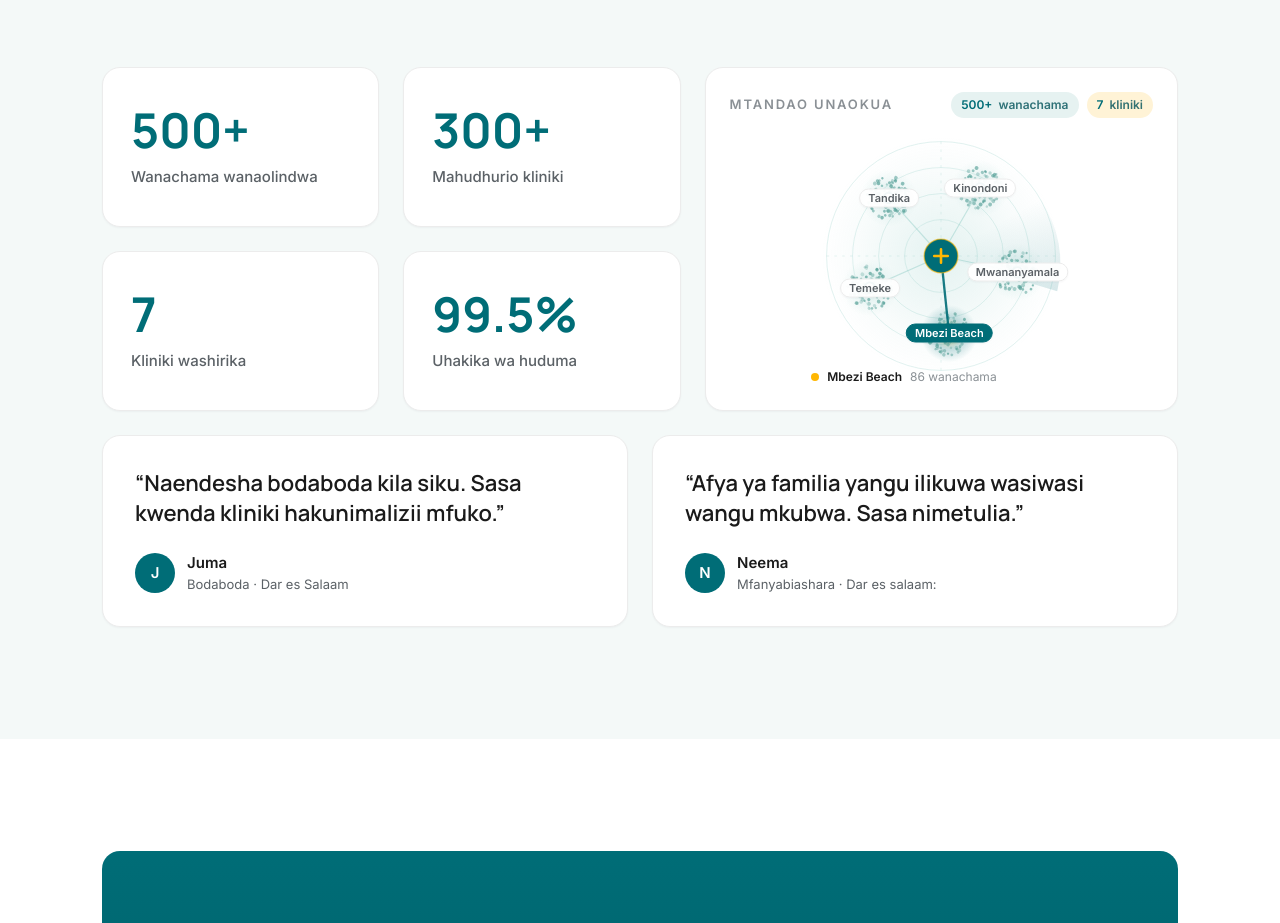
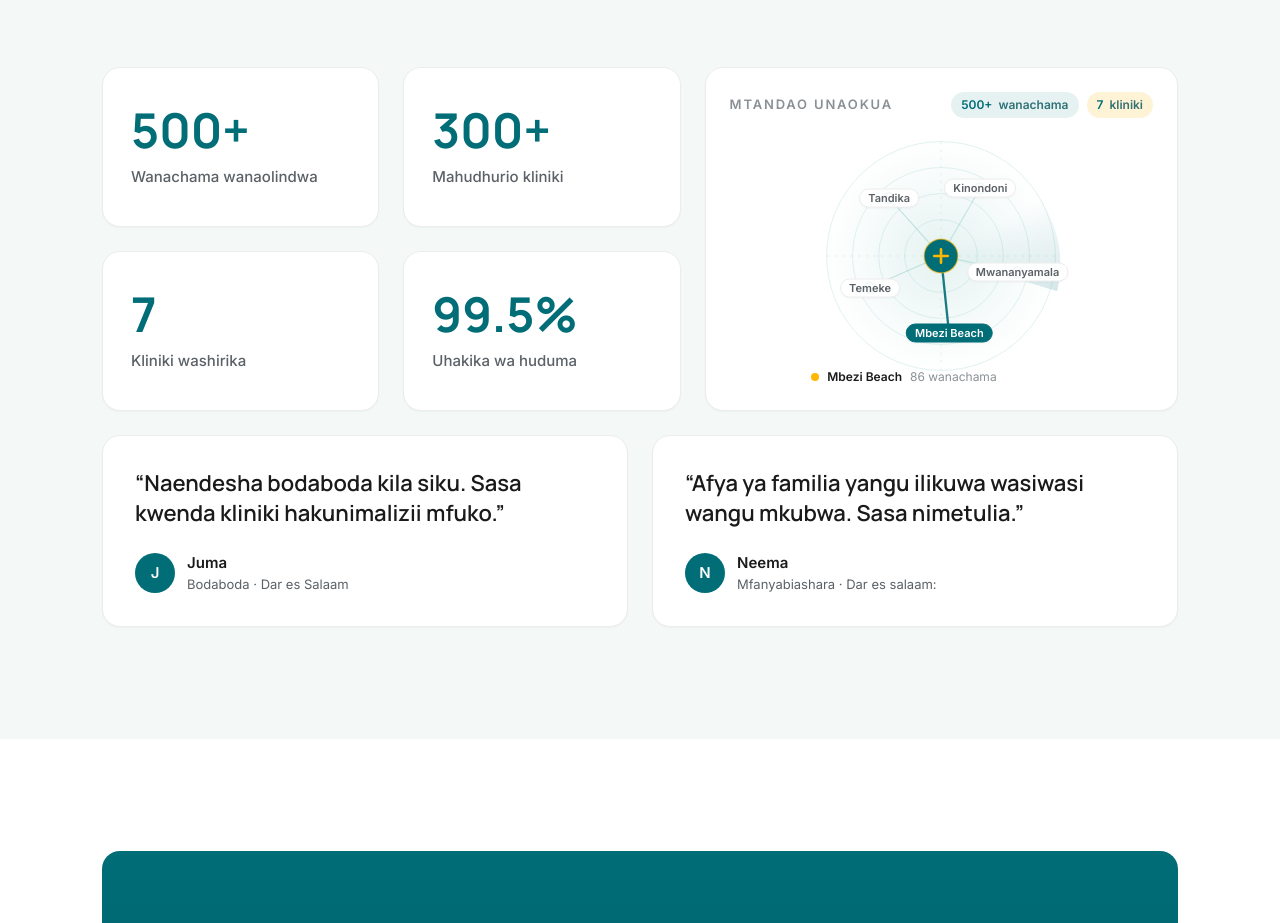
Before and after one commit to MGASALUCAS/afyatrust, a Next.js app: page / in a window 1280 px wide. Shown: the part 6223-7146 px from the top of the page. Built offline with nearby package versions, Linux system fonts and the light colour scheme.

Commit message:
changing map of covered area format

```diff
--- a/components/Impact.tsx
+++ b/components/Impact.tsx
@@ -1,6 +1,6 @@
 "use client";
 
-import { useEffect, useMemo, useRef, useState } from "react";
+import { useEffect, useRef, useState } from "react";
 import { motion, useAnimationFrame, useInView, useReducedMotion } from "framer-motion";
 import { stats } from "@/lib/content";
 import { useI18n } from "@/lib/i18n";
@@ -9,9 +9,8 @@ import Counter from "./motion/Counter";
 
 type Story = { quote: string; name: string; role: string };
 
-// Real wards across Dar es Salaam that the network reaches. `members` is also
-// the number of people-dots scattered into each region's heatmap cluster, kept
-// between 80-100 per ward. The headline network total is shown as 500+.
+// Real wards across Dar es Salaam that the network reaches. `members` is the
+// figure shown when a ward is focused; the headline network total is 500+.
 const MAP_LOCATIONS = [
   { name: "Kinondoni", members: 100 },
   { name: "Mwananyamala", members: 92 },
@@ -25,42 +24,19 @@ const CLINIC_COUNT = 7;
 
 const CENTER = 50;
 const ORBIT_R = 30; // radius of the orbit, in viewBox units (0-100)
-const CLUSTER_R = 8.5; // heatmap blob radius around each ward
 const N = MAP_LOCATIONS.length;
 
-// Small deterministic PRNG so the random scatter is identical on the server and
-// the client - avoids React hydration mismatches from Math.random().
-function mulberry32(seed: number) {
-  return () => {
-    seed |= 0;
-    seed = (seed + 0x6d2b79f5) | 0;
-    let t = Math.imul(seed ^ (seed >>> 15), 1 | seed);
-    t = (t + Math.imul(t ^ (t >>> 7), 61 | t)) ^ t;
-    return ((t ^ (t >>> 14)) >>> 0) / 4294967296;
-  };
-}
+type WardGeo = { name: string; members: number; nx: number; ny: number };
 
-type Dot = { x: number; y: number; r: number; o: number };
-type WardGeo = { name: string; members: number; nx: number; ny: number; dots: Dot[] };
-
-// Computed once at module load (deterministic) - the node positions and the
-// per-ward cloud of people-dots that make up the heatmap.
+// Node positions around the orbit, computed once at module load.
 const GEO: WardGeo[] = MAP_LOCATIONS.map((loc, i) => {
   const rad = (((360 / N) * i - 90) * Math.PI) / 180;
-  const nx = CENTER + ORBIT_R * Math.cos(rad);
-  const ny = CENTER + ORBIT_R * Math.sin(rad);
-  const rng = mulberry32(1000 + i * 137);
-  const dots: Dot[] = Array.from({ length: loc.members }, () => {
-    const t = rng() * Math.PI * 2;
-    const dist = Math.sqrt(rng()) * CLUSTER_R; // sqrt => denser toward the centre
-    return {
-      x: nx + dist * Math.cos(t),
-      y: ny + dist * Math.sin(t),
-      r: 0.42 + rng() * 0.34,
-      o: 0.3 + rng() * 0.45,
-    };
-  });
-  return { name: loc.name, members: loc.members, nx, ny, dots };
+  return {
+    name: loc.name,
+    members: loc.members,
+    nx: CENTER + ORBIT_R * Math.cos(rad),
+    ny: CENTER + ORBIT_R * Math.sin(rad),
+  };
 });
 
 // An interactive, slowly rotating map: wards orbit a central clinic hub while a
@@ -118,20 +94,6 @@ function RotatingMap() {
 
   const active = hovered ?? autoIndex;
 
-  // Heatmap dots never depend on `active`, so memoise them - they render once
-  // and simply ride along with the orbit group's transform.
-  const heatmap = useMemo(
-    () =>
-      GEO.map((g, i) => (
-        <g key={`dots-${i}`}>
-          {g.dots.map((d, k) => (
-            <circle key={k} cx={d.x} cy={d.y} r={d.r} fill="#5BA39B" opacity={d.o} />
-          ))}
-        </g>
-      )),
-    [],
-  );
-
   return (
     <div
       ref={ref}
@@ -150,16 +112,6 @@ function RotatingMap() {
             <stop offset="0%" stopColor="#83C5BE" stopOpacity="0.22" />
             <stop offset="70%" stopColor="#83C5BE" stopOpacity="0.05" />
             <stop offset="100%" stopColor="#83C5BE" stopOpacity="0" />
-          </radialGradient>
-          <radialGradient id="cluster-glow" cx="50%" cy="50%" r="50%">
-            <stop offset="0%" stopColor="#83C5BE" stopOpacity="0.55" />
-            <stop offset="60%" stopColor="#83C5BE" stopOpacity="0.16" />
-            <stop offset="100%" stopColor="#83C5BE" stopOpacity="0" />
-          </radialGradient>
-          <radialGradient id="cluster-active" cx="50%" cy="50%" r="50%">
-            <stop offset="0%" stopColor="#FFB703" stopOpacity="0.5" />
-            <stop offset="55%" stopColor="#006D77" stopOpacity="0.22" />
-            <stop offset="100%" stopColor="#006D77" stopOpacity="0" />
           </radialGradient>
           <linearGradient id="map-sweep" x1="0" y1="0" x2="1" y2="0">
             <stop offset="0%" stopColor="#006D77" stopOpacity="0" />
@@ -202,22 +154,6 @@ function RotatingMap() {
 
         {/* everything that orbits the hub - rotated imperatively as one group */}
         <g ref={orbitRef} style={{ opacity: inView ? 1 : 0, transition: "opacity 0.8s ease" }}>
-          {/* per-ward heatmap glow */}
-          {GEO.map((g, i) => (
-            <circle
-              key={`glow-${i}`}
-              cx={g.nx}
-              cy={g.ny}
-              r="11"
-              fill={i === active ? "url(#cluster-active)" : "url(#cluster-glow)"}
-              opacity={i === active ? 1 : 0.6}
-              className="transition-opacity duration-500"
-            />
-          ))}
-
-          {/* the heatmap people-dots */}
-          {heatmap}
-
           {/* connector lines from hub to each ward */}
           {GEO.map((g, i) => (
             <line
```
Also changed, not shown: 1 other file (tests, documents, lock files or other folders).
